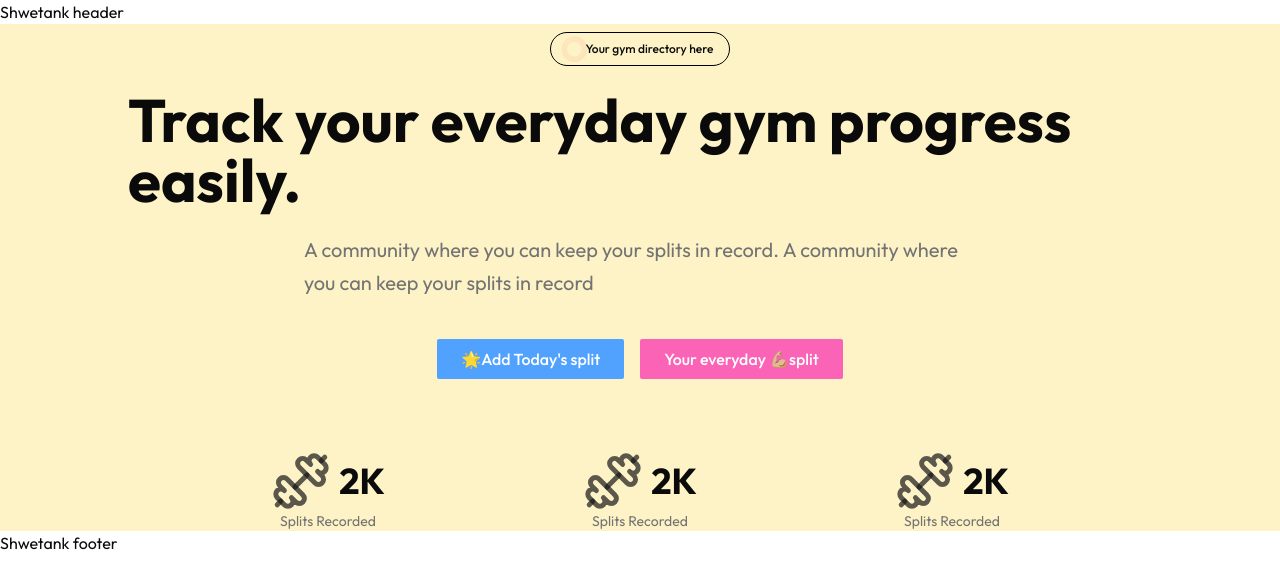
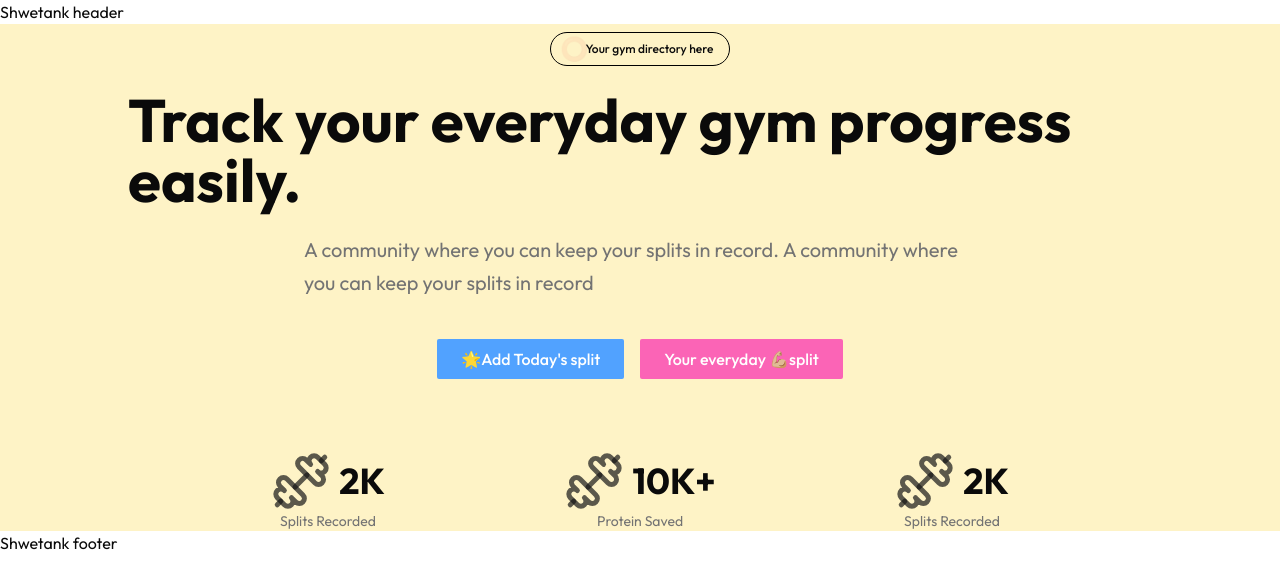
Before and after one commit to shwetank00001/ProteinCounter, a Next.js app: page / in a window 1280 px wide. Shown: the top 588 px of the page. Built offline with nearby package versions, Linux system fonts and the light colour scheme.

Commit message:
Working from todayyyy

```diff
--- a/components/landing-page/DynamicStats.tsx
+++ b/components/landing-page/DynamicStats.tsx
@@ -3,13 +3,13 @@ import { SparkleIcon,Dumbbell  } from "lucide-react";
 const DynamicStats = () => {
     const stats = [
     {
-      icon: Dumbbell, allTimeSplits: "2K", labe: "Splits Recorded"
+      icon: Dumbbell, allTimeSplits: "2K", label: "Splits Recorded"
     },
     {
-      icon: Dumbbell, allTimeSplits: "2K", labe: "Splits Recorded"
+      icon: Dumbbell, allTimeSplits: "10K+", label: "Protein Saved"
     },
     {
-      icon: Dumbbell, allTimeSplits: "2K", labe: "Splits Recorded"
+      icon: Dumbbell, allTimeSplits: "2K", label: "Splits Recorded"
     },
   ]
 
@@ -21,7 +21,7 @@ const DynamicStats = () => {
           <p className="text-3xl sm:text-4xl font-bold">{item.allTimeSplits}</p>
         </div>
         <div className="flex justify-center">
-          <p className="text-sm text-muted-foreground ">{item.labe}</p>
+          <p className="text-sm text-muted-foreground ">{item.label}</p>
         </div>
       </div>
     )
```
Also changed, not shown: 1 other file (tests, documents, lock files or other folders).
